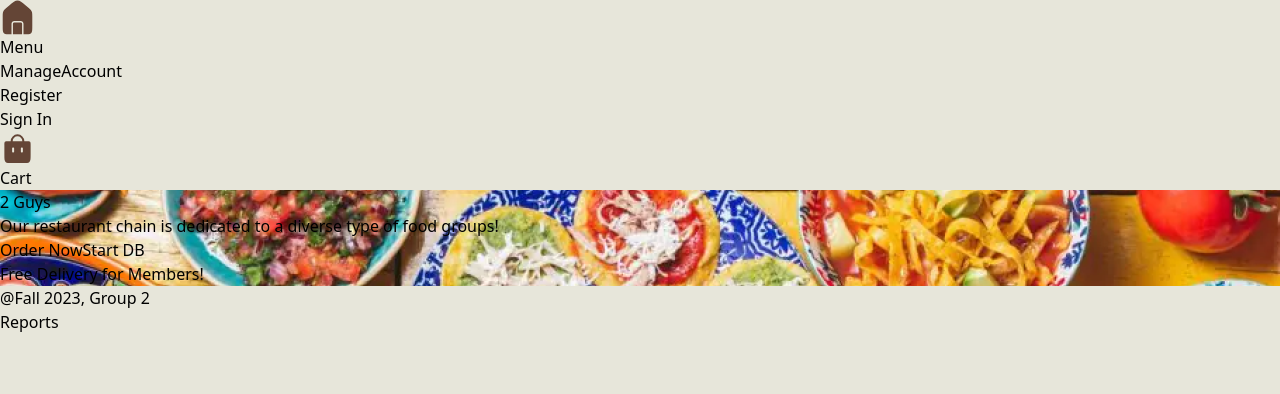
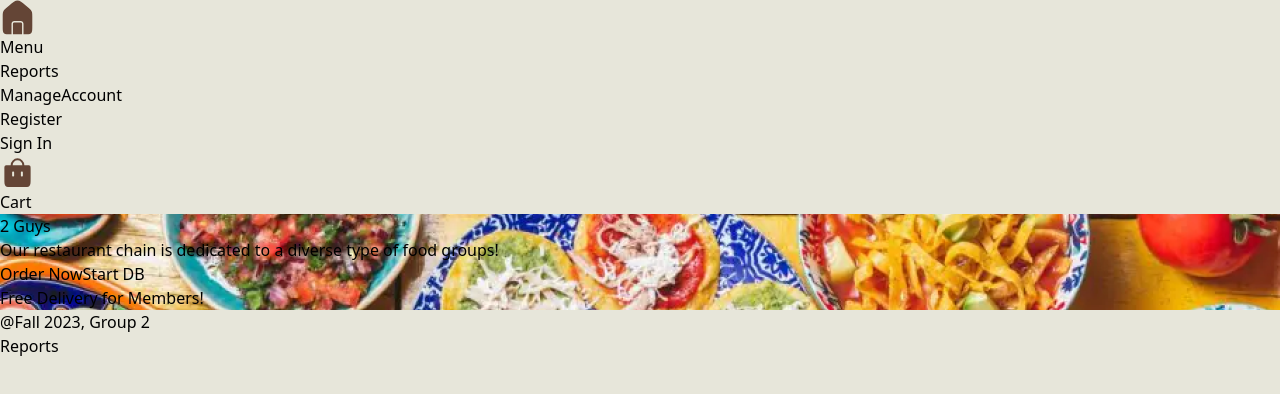
Before and after one commit to ujwal2003/DB-Team02-WebApp, a React (Vite) app in the folder client/: page /home in a window 1280 px wide. Shown: the top 394 px of the page. Built offline with nearby package versions, Linux system fonts and the light colour scheme.

Commit message:
added reports to header

```diff
--- a/client/src/components/Header.jsx
+++ b/client/src/components/Header.jsx
@@ -18,6 +18,11 @@ function Header() {
         <Link to="/Locations" className="text-[#644536] px-4 py-2 ml-4 font-bold">
           <div className="flex items-center">
             Menu
+          </div>
+        </Link>
+        <Link to="/InterestingReports" className="text-[#644536] px-4 py-2 ml-4 font-bold">
+          <div className="flex items-center">
+            Reports
           </div>
         </Link>
       </div>
```
